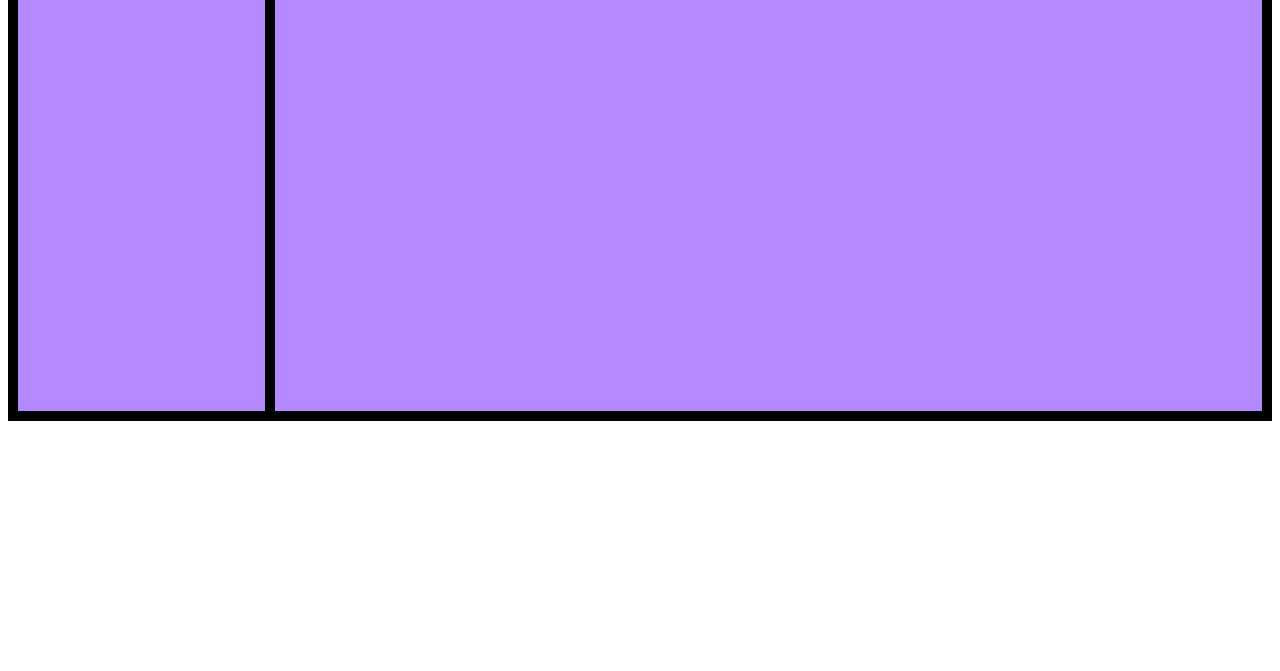
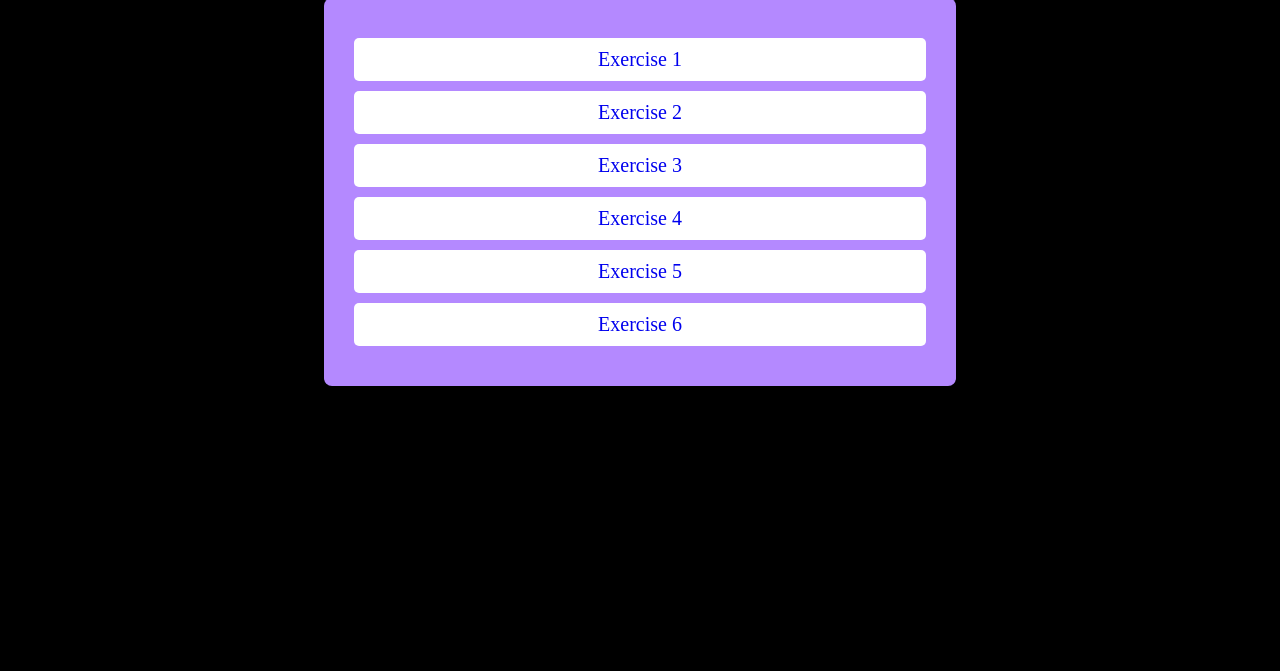
Before and after one commit to Gokul-sami/WT_EX, a plain HTML site: page index.html in a window 1280 px wide. Shown: the part 129-800 px from the top of the page. Drawn offline with Linux system fonts and the light colour scheme.

Commit message:
new changes

```diff
--- a/index.html
+++ b/index.html
@@ -8,14 +8,18 @@
 </head>
 <body>
 
-    <h1 style="text-align: center;">Exercise</h1>
+    <h1 style="font-size: 3rem;">Exercise</h1>
 
     <div class="main">
-        <div class="sub1">
+        <div class="sub">
             <a href="./Exercise 1/ex1.html">Exercise 1</a>
             <a href="./Exercise 2/ex2.html">Exercise 2</a>
+            <a href="#">Exercise 3</a>
+            <a href="#">Exercise 4</a>
+            <a href="#">Exercise 5</a>
+            <a href="#">Exercise 6</a>
         </div>
-        <div class="sub2"></div>
     </div>
+
 </body>
 </html>
--- a/style.css
+++ b/style.css
@@ -1,29 +1,44 @@
-.main{
-    width: 100%;
-    height: auto;
+body {
+    font-family: Arial, sans-serif;
+    background-color: rgb(0, 0, 0);
+    color: #7827e7;
     display: flex;
-    background-color: black;
+    flex-direction: column;
+    align-items: center;
+    font-family: 'Times New Roman', Times, serif, cursive;
 }
 
-.sub1{
-    text-align: center;
-    margin: 10px;
-    margin-right: 0;
-    width: 20%;
-    height: 450px;
+.main {
+    width: 50%;
+    display: flex;
+    justify-content: center;
+    border-radius: 8px;
+    box-shadow: 0 0 10px rgba(0, 0, 0, 0.5);
+}
+
+.sub {
+    width: 100%;
     background-color: rgb(180, 137, 255);
+    padding: 40px;
+    border-radius: 8px;
     display: flex;
     flex-direction: column;
+    align-items: center;
+    gap: 10px;
 }
-.sub1 > a{
+
+.sub a {
     text-decoration: none;
+    font-size: 20px;
+    padding: 10px;
+    width: 100%;
+    text-align: center;
+    border-radius: 5px;
+    background-color: white;
+    transition: background-color 0.3s ease, color 0.3s ease;
 }
-.sub1 > a:hover{
-    text-decoration: underline;
+
+.sub > a:hover {
+    background-color: rgb(0, 0, 0);
+    color: #7827e7;
 }
-.sub2{
-    margin: 10px;
-    width: 80%;
-    height: 450px;
-    background-color: rgb(180, 137, 255);
-}
```
